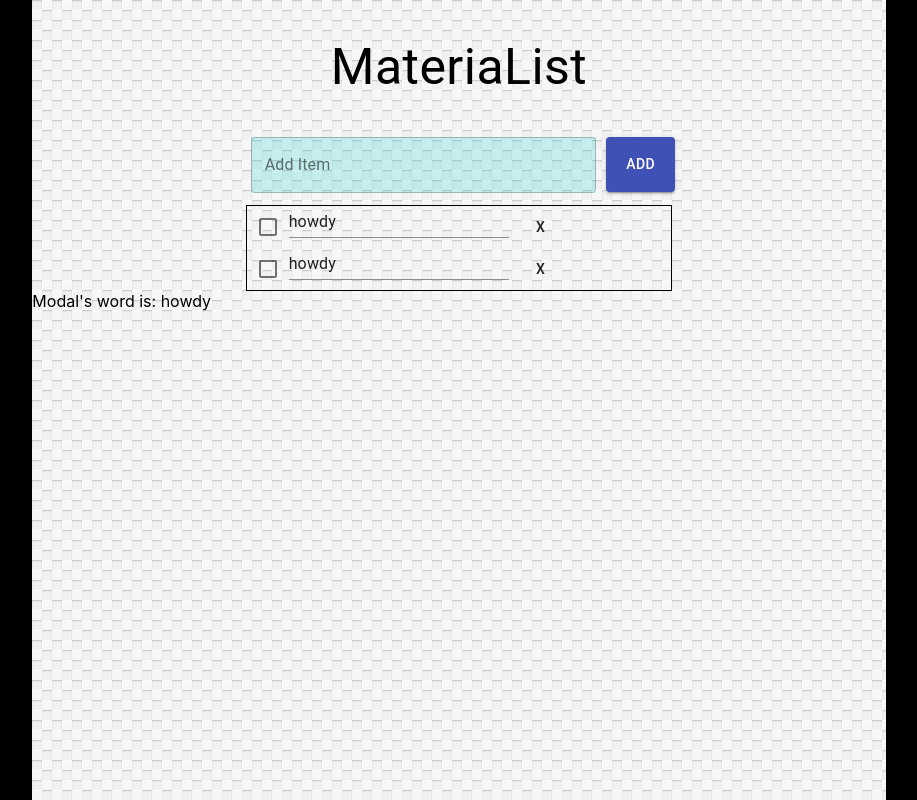
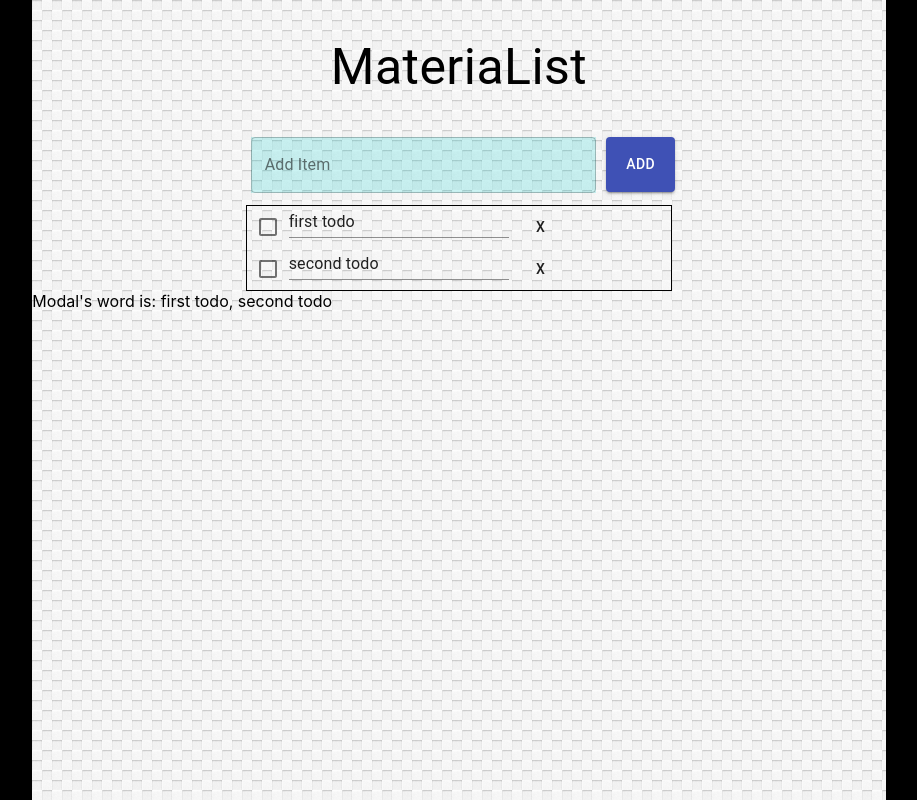
Before and after one commit to markdreed512/material-ui-todo, a React (Create React App) app: page / in a window 1280 px wide. Shown: the whole page, without its empty margins (181-1098 px from the left). Built offline with nearby package versions, Linux system fonts and the light colour scheme.

Commit message:
shared state with provider

```diff
--- a/src/App.js
+++ b/src/App.js
@@ -1,4 +1,4 @@
-import React from 'react';
+import React, { useState } from 'react';
 import './App.css';
 import Title from './components/Title'
 import TodoInput from './components/TodoInput'
@@ -16,6 +16,7 @@ const useStyles = makeStyles({
 
 const App = () => {
   const classes = useStyles()
+  const [ todos, setTodos] = useState([{id: 1, text: "first todo"},{id: 2, text: "second todo"}])
   return (
 
     <Grid container>
@@ -25,7 +26,7 @@ const App = () => {
         <div id="main" className={classes.mainStyle}>
           <Title />
           <TodoInput />
-          <TodosContext.Provider value={"howdy"}>
+          <TodosContext.Provider value={[todos, setTodos]}>
             <TodoList />
             <EditModal />
           </TodosContext.Provider>
--- a/src/components/EditModal.js
+++ b/src/components/EditModal.js
@@ -2,10 +2,10 @@ import React, { useContext } from 'react'
 import { TodosContext } from './TodosContext'
 
 function EditModal() {
-    const word = useContext(TodosContext)
+    const [todos, setTodos] = useContext(TodosContext)
     return (
         <div>
-            Modal's word is: {word}
+            Modal's word is: {todos[0].text}, { todos[1].text}
         </div>
     )
 }
--- a/src/components/TodoList.js
+++ b/src/components/TodoList.js
@@ -10,10 +10,8 @@ const useStyles = makeStyles({
 })
 
 function TodoList() {
-    const word = useContext(TodosContext)
-    console.log(word)
+    const [todos, setTodos] = useContext(TodosContext)
     const classes = useStyles()
-    let testItems = [{ text: "hi" }, { text: "dishes" }]
     const handleDelete = () => {
         console.log("deleting todo...")
     }
@@ -23,11 +21,11 @@ function TodoList() {
             <Grid item xs={6}>
                 <div className={classes.divStyles}>
 
-                    {testItems.map((todo,i) => {
+                    {todos.map((todo,i) => {
                             return <div key={i}>
                                 <Checkbox />
-                                <TextField value={word} />
-                                <Button onClick={handleDelete}>X</Button>
+                                <TextField value={todo.text} />
+                                <Button onClick={()=>setTodos([{id:3, text: "new"},{id:4, text: "new"}])}>X</Button>
                             </div>
                             })
                     }
```
